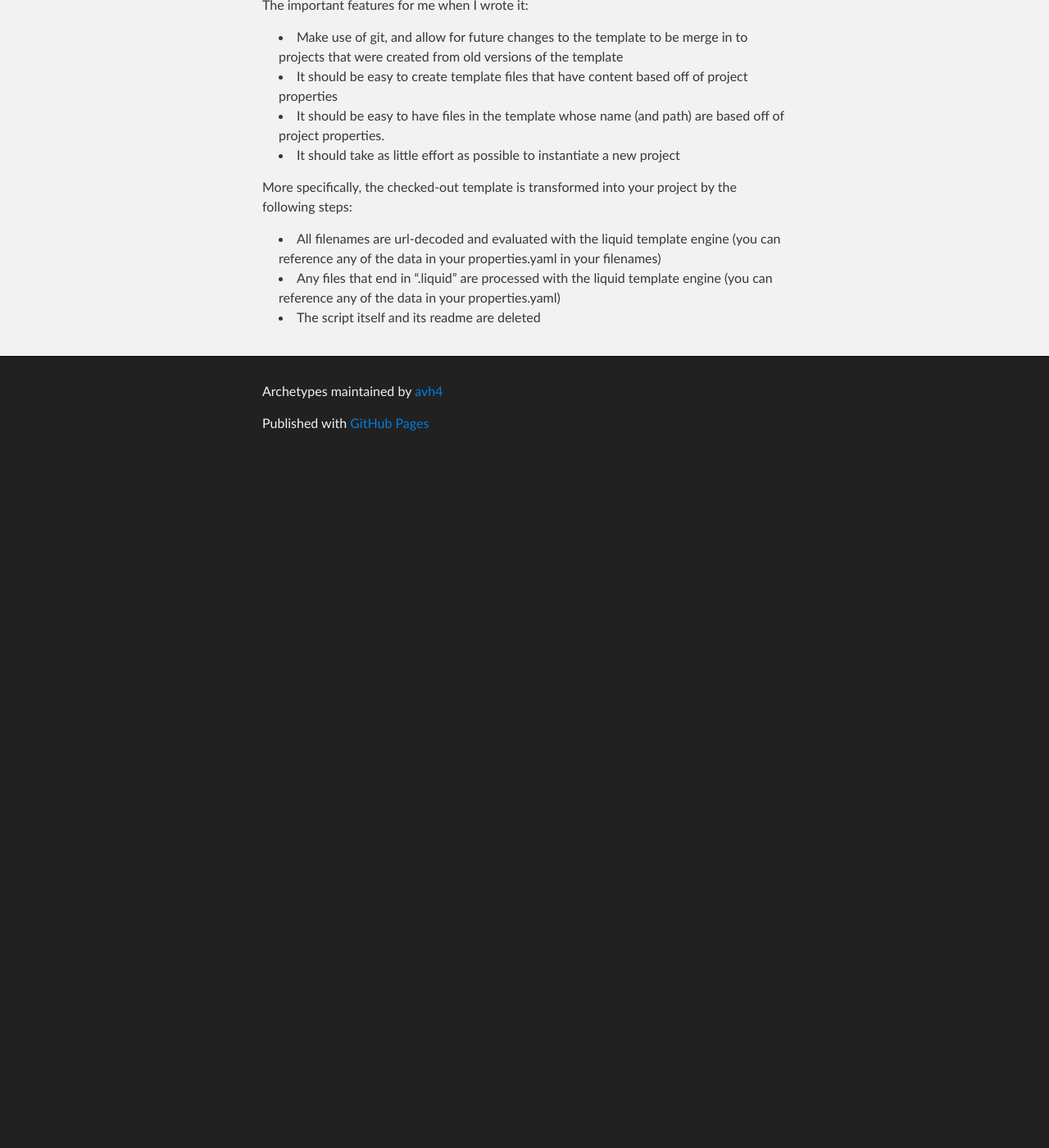
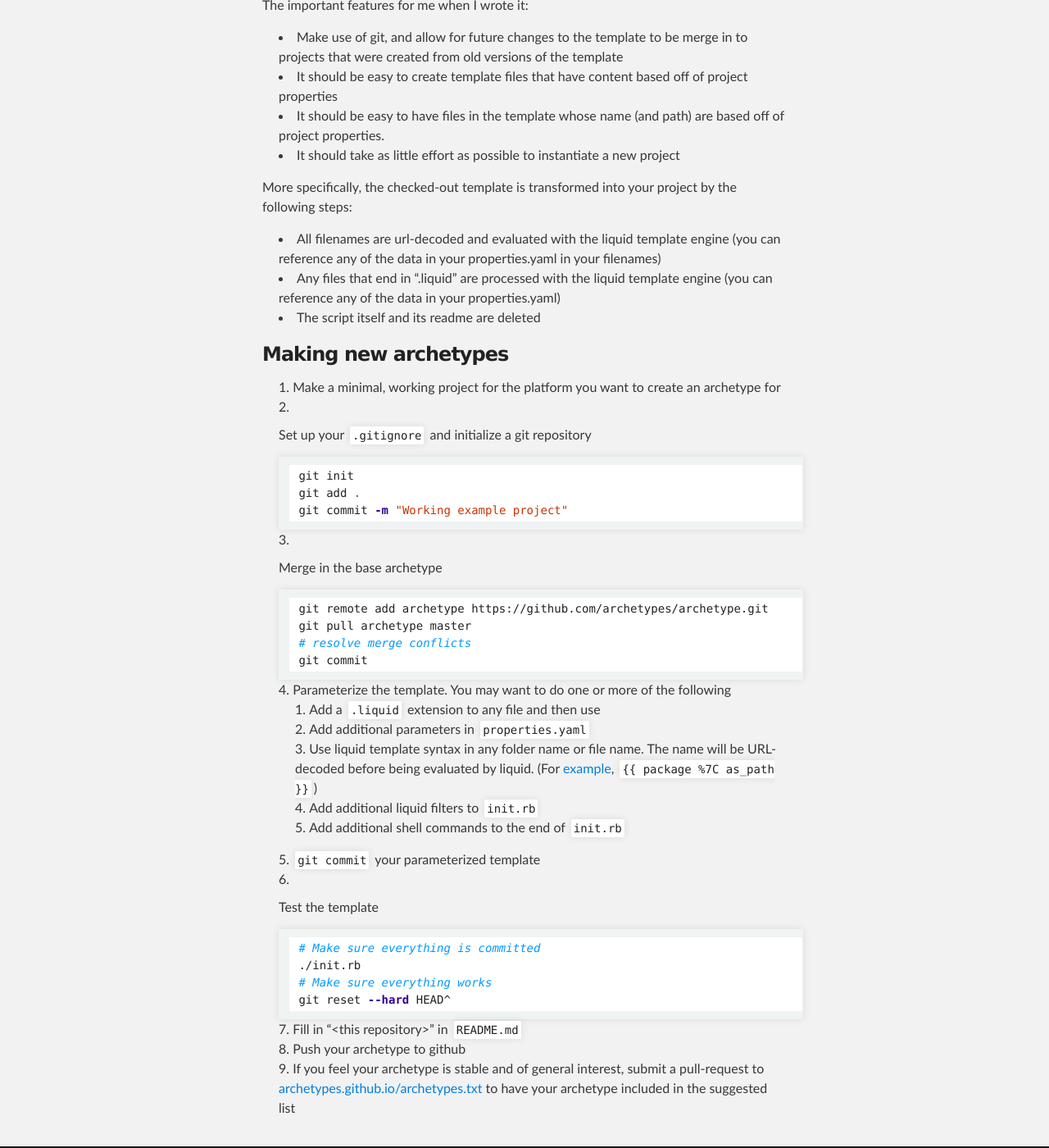
Before and after one commit to archetypes/archetypes.github.io, a Jekyll site: the page built from index.md, in a window 1280 px wide and 1400 px high, scrolled down 444 px. Shown: the whole window at 82% size. Built offline with Jekyll 4.4.1, drawn with Linux system fonts in a browser that asks for light colours; Markdown is read by kramdown in place of the engine named in the settings; before the commit the page ends 1007 px from its top, so only the background shows below that.

Commit message:
Add instructions for making new archetypes

````diff
--- a/index.md
+++ b/index.md
@@ -22,3 +22,43 @@ More specifically, the checked-out template is transformed into your project by
 * All filenames are url-decoded and evaluated with the liquid template engine (you can reference any of the data in your properties.yaml in your filenames)
 * Any files that end in ".liquid" are processed with the liquid template engine (you can reference any of the data in your properties.yaml)
 * The script itself and its readme are deleted
+
+### Making new archetypes
+
+1. Make a minimal, working project for the platform you want to create an archetype for
+1. Set up your `.gitignore` and initialize a git repository
+
+    ```bash
+    git init
+    git add .
+    git commit -m "Working example project"
+    ```
+
+1. Merge in the base archetype
+
+    ```bash
+    git remote add archetype https://github.com/archetypes/archetype.git
+    git pull archetype master
+    # resolve merge conflicts
+    git commit
+    ```
+
+1. Parameterize the template.  You may want to do one or more of the following
+    * Add a `.liquid` extension to any file and then use
+    * Add additional parameters in `properties.yaml`
+    * Use liquid template syntax in any folder name or file name.  The name will be URL-decoded before being evaluated by liquid.  (For [example](https://github.com/archetypes/java), `{% raw %}{{ package %7C as_path }}{% endraw %}`)
+    * Add additional liquid filters to `init.rb`
+    * Add additional shell commands to the end of `init.rb`
+1. `git commit` your parameterized template
+1. Test the template
+
+    ```bash
+    # Make sure everything is committed
+    ./init.rb
+    # Make sure everything works
+    git reset --hard HEAD^
+    ```
+
+1. Fill in "&lt;this repository&gt;" in `README.md`
+1. Push your archetype to github
+1. If you feel your archetype is stable and of general interest, submit a pull-request to [archetypes.github.io/archetypes.txt](https://github.com/archetypes/archetypes.github.io/blob/master/archetypes.txt) to have your archetype included in the suggested list
````
